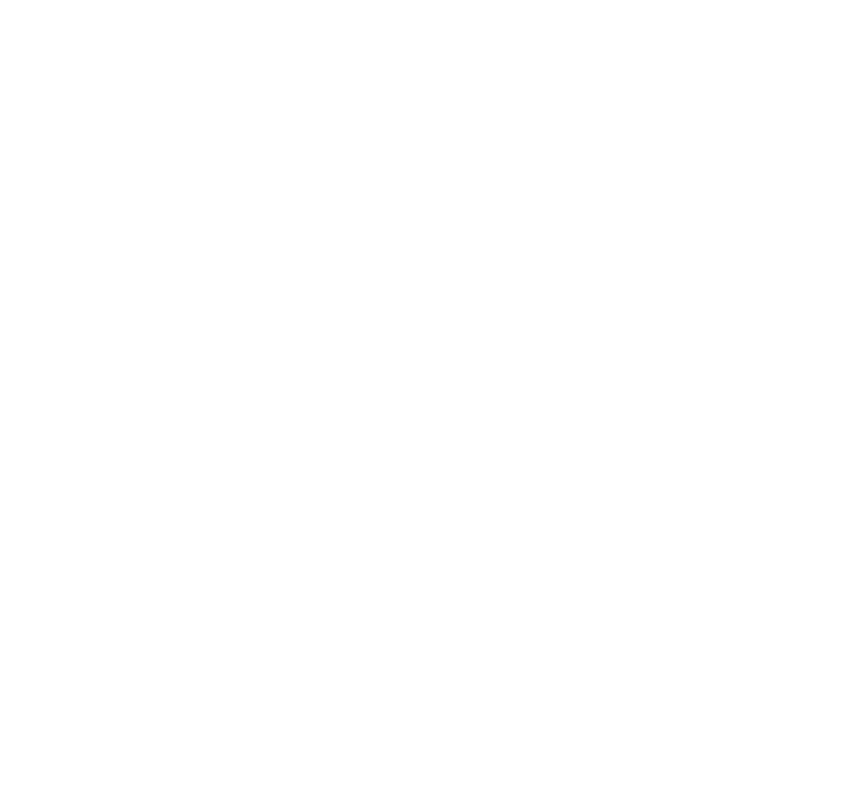
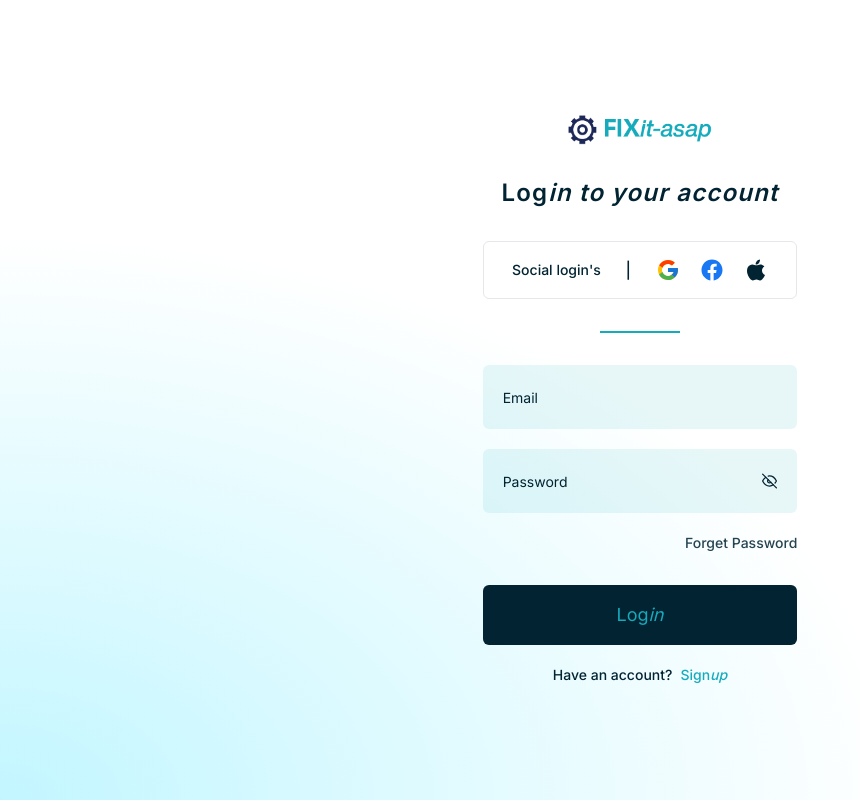
Before and after one commit to matthewadeboyejr/fixit-asap, a React (Create React App) app: page / in a window 1280 px wide. Before the commit this address had no page. Shown: the whole page, without its empty margins (0-860 px from the left). Built offline with nearby package versions, Linux system fonts and the light colour scheme.

Commit message:
change router

```diff
--- a/src/App.js
+++ b/src/App.js
@@ -8,7 +8,7 @@
 const App = () => {
   return (
     <Routes>
-      <Route path="login" element={<Login />} />
+      <Route path="/" element={<Login />} />
       <Route path="signup" element={<Signup />} />
       <Route path="dashboard" element={<Dashboard />} />
       <Route path="reset-password" element={<Resetpass />} />
--- a/src/components/forms/LoginForm.jsx
+++ b/src/components/forms/LoginForm.jsx
@@ -27,13 +27,15 @@
         <FiEyeOff />
       </div>
       <div className="flex justify-end opacity-85 hover:underline font-medium pb-3 text-sm">
-        <Link className="">Forget Password</Link>
+        <Link to={"/reset-password"} className="">
+          Forget Password
+        </Link>
       </div>
       <button className="btn-primary ">
         Log<span className="italic">in</span>
       </button>
 
-      <div className="font-medium text-center text-sm">
+      <div className="font-medium text-center text-sm flex gap-2 justify-center">
         Have an account?
         <Link to={"/signup"} className="text-secondary hover:underline t">
           Sign<span className="italic  ">up</span>
--- a/src/components/forms/ResetPassForm.jsx
+++ b/src/components/forms/ResetPassForm.jsx
@@ -13,12 +13,9 @@
       <button className="btn-primary ">
         Sign<span className="italic">up</span>
       </button>
-      <div className="font-medium text-center text-sm">
+      <div className="font-medium text-center text-sm flex gap-2 justify-center">
         Return to
-        <Link
-          to={"/reset-password"}
-          className="text-secondary hover:underline t"
-        >
+        <Link to={"/login"} className="text-secondary hover:underline t">
           Log<span className="italic  ">in</span>
         </Link>
       </div>
--- a/src/components/forms/SignUpForm.jsx
+++ b/src/components/forms/SignUpForm.jsx
@@ -36,7 +36,7 @@
       <button className="btn-primary ">
         Sign<span className="italic">up</span>
       </button>
-      <div className="font-medium text-center text-sm">
+      <div className="font-medium text-center text-sm flex gap-2 justify-center">
         Dont have an account?
         <Link to={"/login"} className="text-secondary hover:underline t">
           Sign<span className="italic  ">in</span>
```
